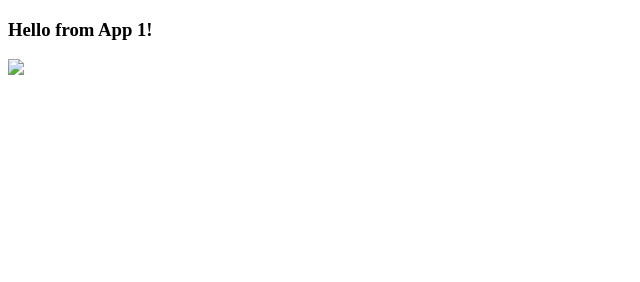
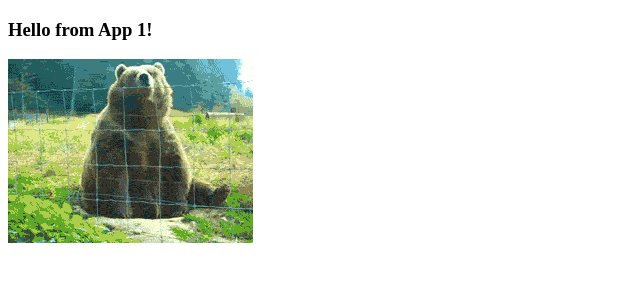
Before and after one commit to bhargysh/opsinator, a plain HTML site: page app1/index.html in a window 1280 px wide. Shown: the whole page, without its empty margins (0-640 px from the left). Drawn offline with Linux system fonts and the light colour scheme.

Commit message:
Fixes gif not reloading because of round robin bug

```diff
--- a/app1/index.html
+++ b/app1/index.html
@@ -9,6 +9,6 @@
 
 <body>
   <h3>Hello from App 1!</h3>
-  <img src="hello_bear.gif">
+  <img src="/static/hello_bear.gif">
 </body>
 </html>
```
Also changed, not shown: app2/index.html (+1 -1 lines), static/hello_bear.gif (renamed from hello_bear.gif), static/hello_bear_two.gif (renamed from hello_bear_two.gif), 2 other files.
